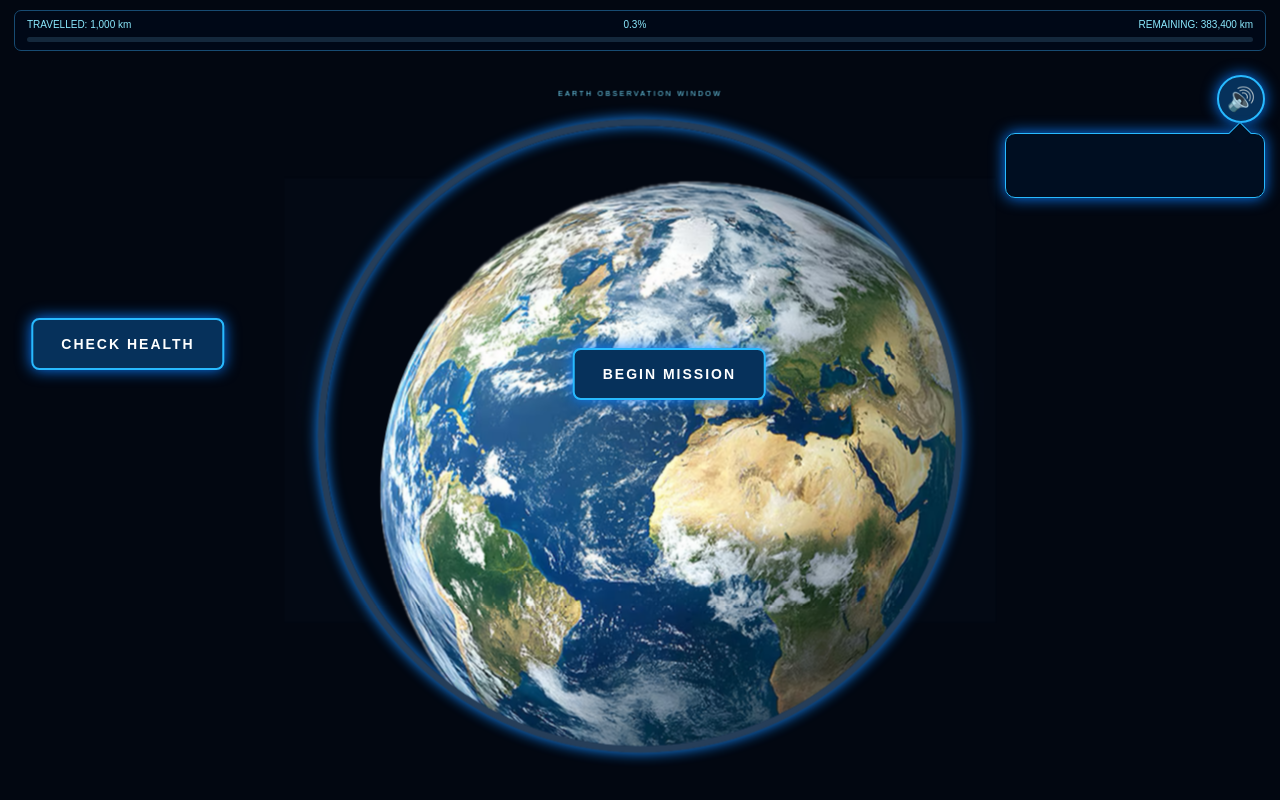
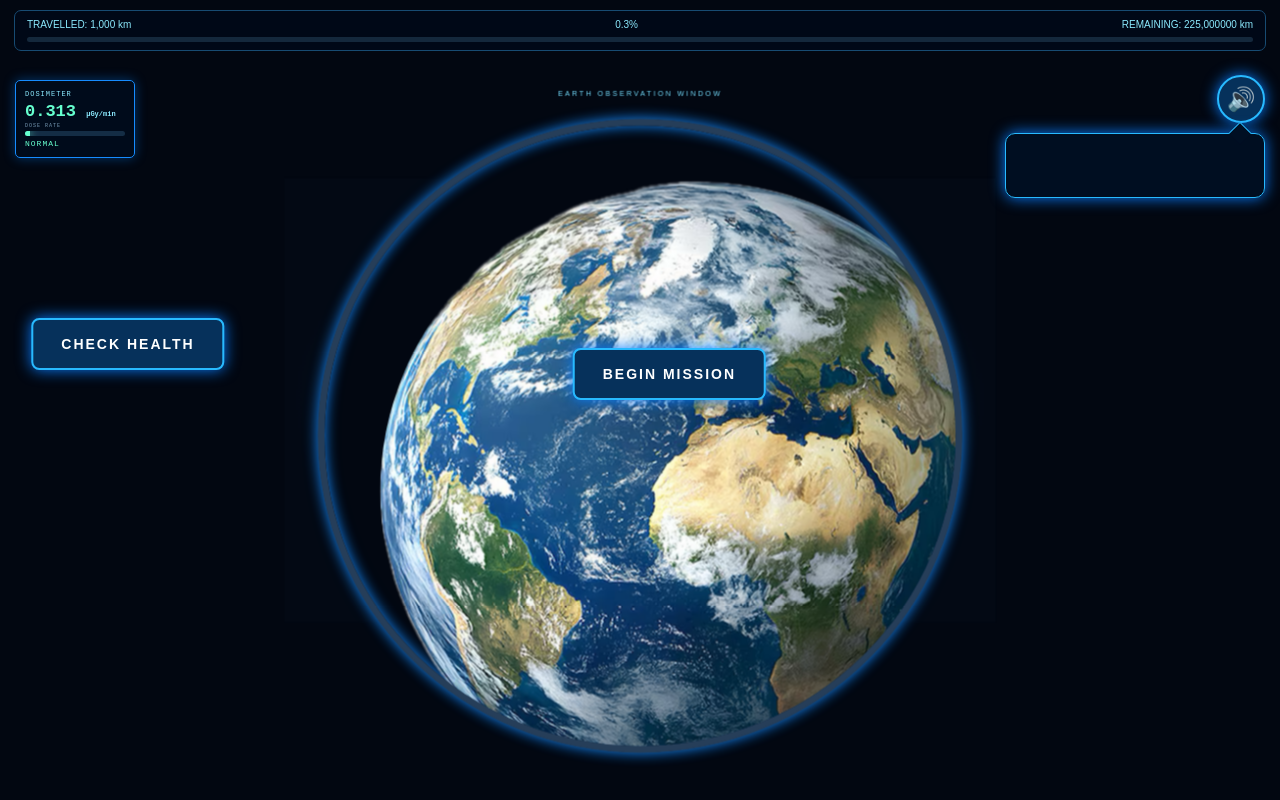
Before and after one commit to arkar-hh/nasa, a plain HTML site: page index.html in a window 1280 px wide. Drawn offline with Linux system fonts and the light colour scheme.

Commit message:
added dosimeter

```diff
--- a/index.html
+++ b/index.html
@@ -331,6 +331,81 @@ body {
     border-top: 1px solid #28baff;
     transform: rotate(45deg);
 }
+
+/* dosimeter rahh */
+
+.dosimeter {
+    position: fixed;
+    top: 80px;
+    left: 15px;
+    z-index: 15;
+    width: 120px;
+    padding: 9px;
+    border: 1px solid #168cff;
+    border-radius: 5px;
+    background: rgba(0, 12, 28, 0.94);
+    box-shadow: 0 0 12px rgba(0, 130, 255, 0.4);
+    color: #8beaff;
+    font-family: monospace;
+}
+
+.dosimeter-heading {
+    display: flex;
+    justify-content: space-between;
+    font-size: 7px;
+    letter-spacing: 1px;
+}
+
+.dosimeter-status {
+    color: #65ffcf;
+}
+
+.dosimeter-reading {
+    margin-top: 4px;
+    font-size: 17px;
+    font-weight: bold;
+    color: #65ffcf;
+}
+
+.dosimeter-unit {
+    font-size: 7px;
+    color: #8beaff;
+}
+
+.dosimeter-label {
+    margin-top: 2px;
+    font-size: 5px;
+    letter-spacing: 1px;
+    color: #779bb7;
+}
+
+.dosimeter-track {
+    height: 5px;
+    margin-top: 2px;
+    background: #142d45;
+    border-radius: 5px;
+    overflow: hidden;
+}
+
+#radiationFill {
+    width: 5%;
+    height: 100%;
+    background: #65ffcf;
+    box-shadow: 0 0 8px #65ffcf;
+    transition: width 0.5s ease;
+}
+
+.dosimeter-footer {
+    display: flex;
+    justify-content: space-between;
+    margin-top: 3px;
+    font-size: 8px;
+    letter-spacing: 1px;
+}
+
+#radiationStatus {
+    color: #65ffcf;
+}
 </style>
 
 </head>
@@ -343,13 +418,34 @@ body {
     <div class="mission-labels">
         <span>TRAVELLED: <span id="distance">1,000</span> km</span>
         <span id="progress">0.3%</span>
-        <span>REMAINING: <span id="remaining">383,400</span> km</span>
+        <span>REMAINING: <span id="remaining">225,000000</span> km</span>
     </div>
 
     <div class="progress-track">
         <div class="progress-fill" id="progressFill"></div>
     </div>
 </div>
+
+<!-- dosimeter -->
+
+<div class = "dosimeter">
+	<div class = "dosimeter-heading">
+		<span> DOSIMETER </span>
+	</div>
+
+	<div class="dosimeter-reading">
+		<span id = "doseRate">0.313</span>
+		<span class = "dosimeter-unit">&mu;Gy/min</span>
+	</div>
+
+	<div class = "dosimeter-label">DOSE RATE </div>
+	<div class = "dosimeter-track">
+		<div id= "radiationFill"></div>
+	</div>
+	<div class = "dosimeter-footer">
+		<span id='radiationStatus'>NORMAL </span>
+	</div>
+</div>/div>
 
 <!-- me -->
 
```
